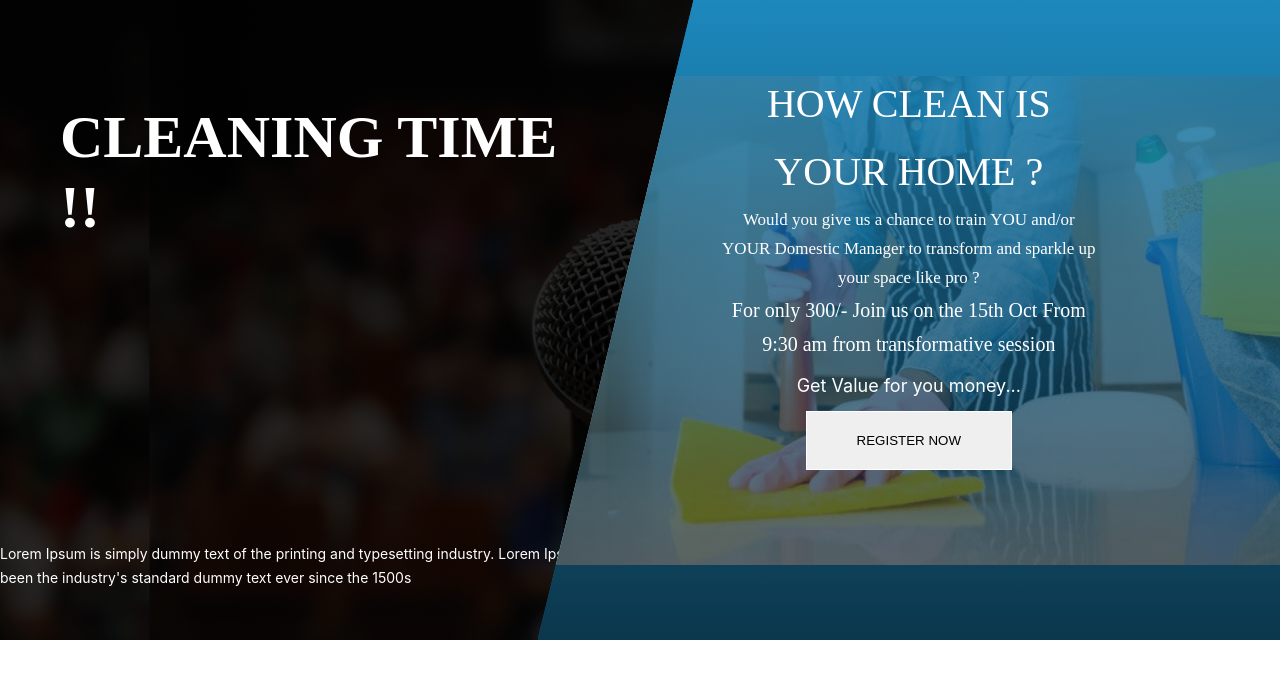
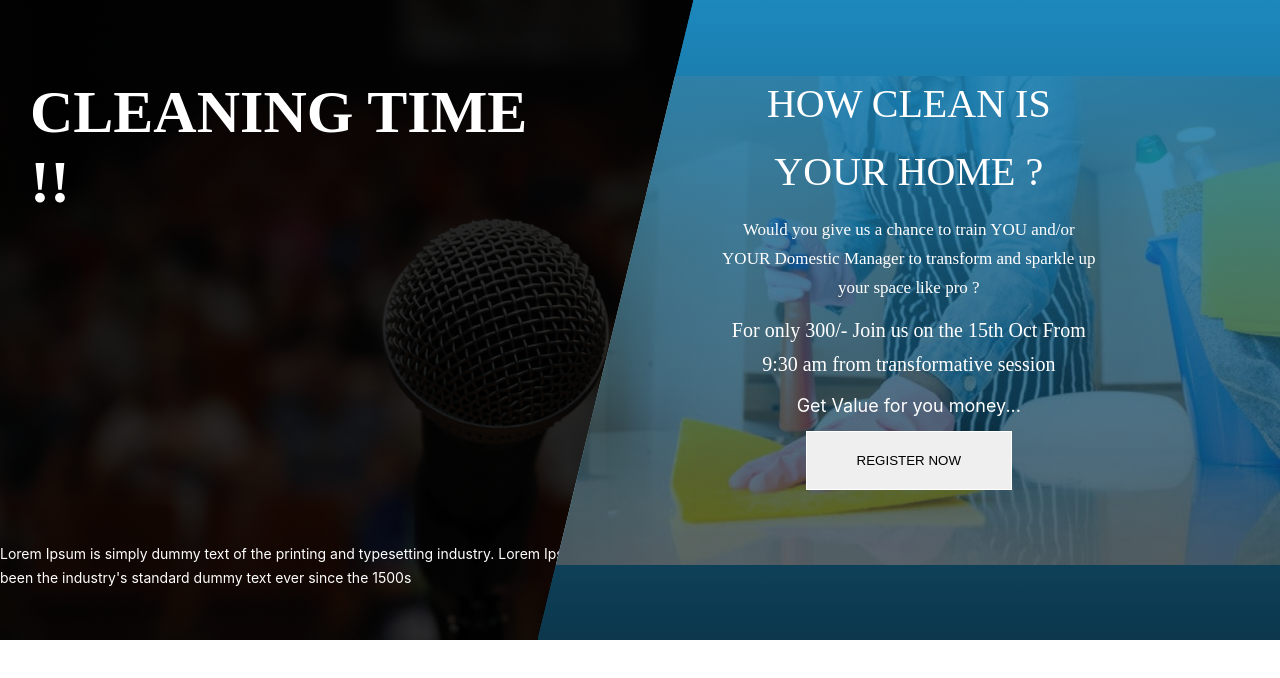
Before and after one commit to KunziKurr/talk-event, a Next.js app: page /Landing in a window 1280 px wide. Shown: the top 678 px of the page. Built offline with nearby package versions, Linux system fonts and the light colour scheme; a web font is replaced by a local one.

Commit message:
Added Fix

```diff
--- a/pages/Landing.js
+++ b/pages/Landing.js
@@ -6,7 +6,9 @@ export default function Landing() {
     <div>
         <div className="landing">
             <section className="landing_seaction_1">
-
+            {/* <video autoPlay muted loop className="V">
+              <source src="../assets/video/Vid1.mp4" type="video/mp4"/>
+            </video> */}
                     <h1 className="landing_seaction_1_title">Cleaning Time !!</h1>
                     <span className="landing_seaction_1_span">
                     Lorem Ipsum is simply dummy text of the printing and typesetting industry.
--- a/pages/sass/layout/_baser.scss
+++ b/pages/sass/layout/_baser.scss
@@ -6,7 +6,7 @@
         &_1 {
             height: 80vh;
             background-image: linear-gradient(#000000e3, #000000cc), url('../assets/mike.jpeg');
-            background-position: center;
+            background-position: left;
             background-size: contain;
             position:relative;
             &_title {
@@ -16,8 +16,8 @@
                 width: 40%;
                 line-height: 7rem;
                 position: absolute;
-                top: 16%;
-                left: 6rem;
+                top: 12%;
+                left: 3rem;
                 text-transform:uppercase;
             }
             &_span{
@@ -58,6 +58,7 @@
                     color: #fff;
                     font-size: 1.7rem;
                     font-family: 'Montserrat-Regular';
+                    margin: 1rem 0;
                 }
                 &_b_text{
                     font-family: 'Montserrat-bold';
```
Also changed, not shown: styles/master.css, 1 other file (tests, documents, lock files or other folders).
